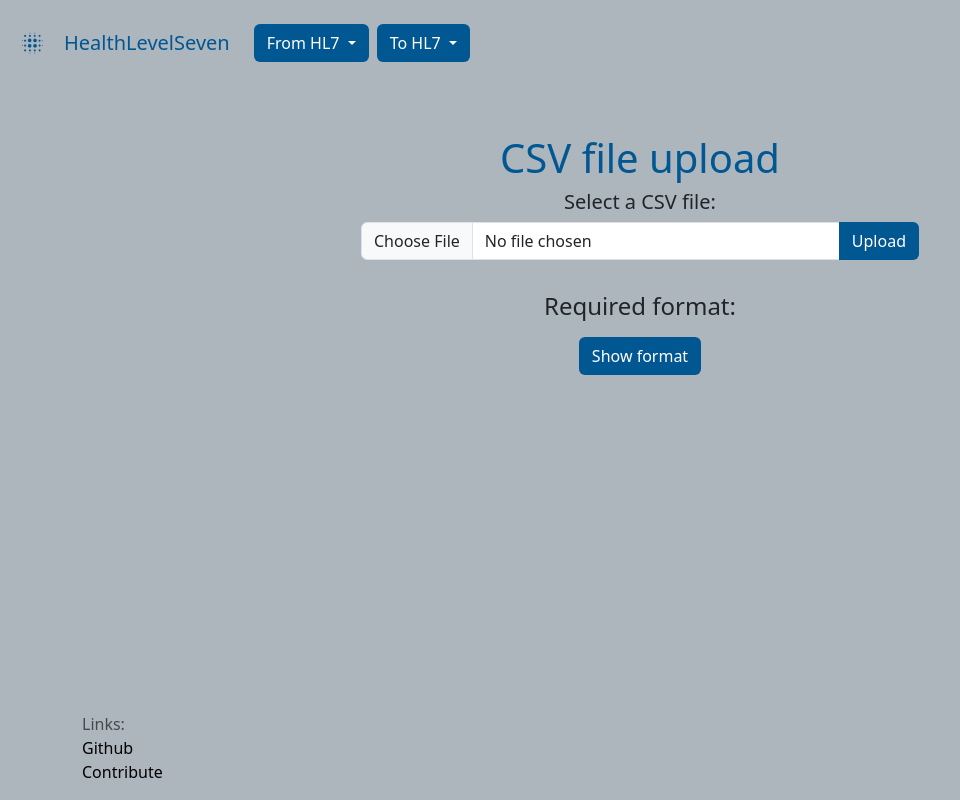
After one commit to Jan-PieterK/health-level-seven, a Django app: page /hl7/upload-csv/ in a window 1280 px wide. The commit adds this page. Shown: the whole page, without its empty margins (0-960 px from the left). Run offline with Django 4.2, Linux system fonts and the light colour scheme; some libraries are stand-ins or nearby versions.

Commit message:
Changed Base with new dropdown buttons; Added a convert function from HL7 to CSV format; Added a HTML template for converting HL7 to CSV; Added a License;

```diff
--- a/src/hl7/urls.py
+++ b/src/hl7/urls.py
@@ -2,6 +2,8 @@ from django.urls import path
 from . import views
 from .views import text_input_view
 from .views import home_view
+from .views import upload_csv
+from .views import hl7_to_csv_view
 from django.conf import settings
 from django.conf.urls.static import static
 
@@ -9,8 +11,9 @@ from django.conf.urls.static import static
 urlpatterns = [
     path("home/", home_view, name='home'),
     path('upload-excel/', views.upload_excel, name='upload-excel'),
+    path('upload-csv/', upload_csv, name='upload_csv'),
     path('text-input/', text_input_view, name='text_input_view'),
-
+    path('hl7_to_csv/', hl7_to_csv_view, name='hl7_to_csv'),
 ]
 
 if settings.DEBUG:
--- a/src/hl7/views.py
+++ b/src/hl7/views.py
@@ -1,15 +1,22 @@
 from django.shortcuts import render, redirect
 from .models import CSVData
 from .forms import TextInputForm
-from src.converter import data_to_hl7, convert
+from src.converter import data_to_hl7, convert, hl7_to_csv
 
 
 def home_view(request):
-    return render(request, "home.html")
+    return render(request,
+                  "home.html")
 
 
 def textbox_view(request):
-    return render(request, 'upload.html')
+    return render(request,
+                  'upload.html')
+
+
+def upload_csv(request):
+    return render(request,
+                  'upload-csv.html')
 
 
 def upload_excel(request):
@@ -58,3 +65,35 @@ def text_input_view(request):
     return render(request,
                   'text_input_page.html',
                   {'form': form})
+
+
+def hl7_to_csv_view(request):
+    if request.method == 'POST':
+
+        form = TextInputForm(request.POST)
+        if form.is_valid():
+            submitted_text = form.cleaned_data['text_input']
+            if '|' not in submitted_text:
+                return render(request,
+                              'hl7_to_csv_page.html',
+                              {'error_message': 'Please upload the required HL7 format'})
+            try:
+                csv_data = hl7_to_csv(submitted_text)  # Transform HL7 to CSV-like format
+            except:
+                pass
+
+            else:
+                context = {
+                    'csv_data': csv_data,  # Use the transformed CSV data
+                }
+                return render(request, 'hl7_to_csv_page.html', context)
+        else:
+            return render(request,
+                          'hl7_to_csv_page.html',
+                          {'error_message': 'No HL7 message submitted'})
+
+    form = TextInputForm()
+    context = {
+        'form': form,
+    }
+    return render(request, 'hl7_to_csv_page.html', context)
--- a/templates/base.html
+++ b/templates/base.html
@@ -43,6 +43,78 @@
     >
       HealthLevelSeven
     </a>
+    <div
+      class="dropdown show"
+    >
+      <button
+        class="btn custom-button dropdown-toggle m-2"
+        href="#" role="button"
+        id="dropdownMenuLinkFromHL7"
+        data-toggle="dropdown"
+        aria-haspopup="true"
+        aria-expanded="true"
+        style="color: white"
+      >
+        From HL7
+      </button>
+
+      <div
+        class="dropdown-menu"
+        aria-labelledby="dropdownMenuLink">
+        <a
+          class="dropdown-item"
+          href="/hl7/hl7_to_csv/"
+        >
+          HL7 to CSV
+        </a>
+        <a
+          class="dropdown-item"
+          href="#"
+        >
+          HL7 to Excel
+        </a>
+      </div>
+    </div>
+    <div
+      class="dropdown show"
+    >
+      <button
+        class="btn custom-button dropdown-toggle"
+        href="#" role="button"
+        id="dropdownMenuLinkToHL7"
+        data-toggle="dropdown"
+        aria-haspopup="true"
+        aria-expanded="false"
+        style="color: white"
+      >
+        To HL7
+      </button>
+
+      <div
+        class="dropdown-menu"
+        aria-labelledby="dropdownMenuLink">
+        <a
+          class="dropdown-item"
+          href="/hl7/upload-csv/"
+        >
+          CSV to HL7
+        </a>
+        <a
+          class="dropdown-item"
+          href="/hl7/upload-excel/"
+        >
+          Excel to HL7
+        </a>
+        <a
+          class="dropdown-item"
+          href="/hl7/text-input/"
+        >
+          Text to HL7
+        </a>
+      </div>
+    </div>
+
+
     <button
       class="navbar-toggler"
       type="button"
@@ -120,7 +153,7 @@
   >
     <a
       class="text-right"
-      href="https://github.com/"
+      href="https://github.com/Jan-PieterK/health-level-seven"
       target="_blank"
       style="text-decoration:none; color:black;"
     >
@@ -132,7 +165,7 @@
   >
     <a
       class="text-right"
-      href="https://github.com/"
+      href="https://github.com/Jan-PieterK/health-level-seven"
       target="_blank"
       style="text-decoration:none; color:black;"
     >
@@ -140,5 +173,21 @@
     </a>
   </div>
 </footer>
+<script>
+
+  $('.dropdown-toggle').dropdown()
+
+
+</script>
+<script src="https://code.jquery.com/jquery-3.2.1.slim.min.js"
+        integrity="sha384-KJ3o2DKtIkvYIK3UENzmM7KCkRr/rE9/Qpg6aAZGJwFDMVNA/GpGFF93hXpG5KkN"
+        crossorigin="anonymous"></script>
+<script src="https://cdn.jsdelivr.net/npm/popper.js@1.12.9/dist/umd/popper.min.js"
+        integrity="sha384-ApNbgh9B+Y1QKtv3Rn7W3mgPxhU9K/ScQsAP7hUibX39j7fakFPskvXusvfa0b4Q"
+        crossorigin="anonymous"></script>
+<script src="https://cdn.jsdelivr.net/npm/bootstrap@4.0.0/dist/js/bootstrap.min.js"
+        integrity="sha384-JZR6Spejh4U02d8jOt6vLEHfe/JQGiRRSQQxSfFWpi1MquVdAyjUar5+76PVCmYl"
+        crossorigin="anonymous"></script>
 </body>
+
 </html>
--- /dev/null
+++ b/templates/upload-csv.html
@@ -0,0 +1,170 @@
+{% extends "base.html" %}
+{% load static %}
+{% block content %}
+
+<div
+  class="upload_csv"
+>
+  <h1
+    class="custom-text-color"
+  >
+    CSV file upload
+  </h1>
+  {% if messages %}
+  <ul
+    class="messages"
+  >
+    {% for message in messages %}
+    <li>
+      {% if message.tags %} class="{{ message.tags }}"{% endif %}>{{ message }}
+    </li>
+    {% endfor %}
+  </ul>
+  {% endif %}
+  <div
+    class="container"
+  >
+    <div
+      class="justify-content-center d-flex"
+    >
+      <div
+        class="col-md-6"
+      >
+        <form
+          class="text-center"
+          method="post"
+          enctype="multipart/form-data"
+        >
+          {% csrf_token %}
+          <label
+            class="h5"
+            for="csv_file"
+          >
+            Select a CSV file:
+          </label>
+          <div
+            class="input-group mb-3"
+          >
+            <input
+              type="file"
+              class="form-control"
+              id="csv_file"
+              name="csv_file"
+              accept=".csv"
+            >
+            <button
+              style="color:white;"
+              class="btn custom-button"
+              type="submit"
+            >
+              Upload
+            </button>
+          </div>
+        </form>
+      </div>
+    </div>
+  </div>
+</div>
+</div>
+<div
+  class="text-center"
+>
+  {{ error_message }}
+</div>
+
+<div
+  class="upload_csv m-3"
+>
+  <h4>
+    Required format:
+  </h4>
+</div>
+<div
+  class="justify-content-center d-flex m-2"
+>
+  <button
+    class="btn custom-button"
+    style="color:white;"
+    id="toggleButton"
+  >
+    Show format
+  </button>
+</div>
+
+<div
+  class="container w-25 hidden"
+  id="tableContainer"
+>
+
+
+  <div
+    class="container mt-3"
+  >
+    <div
+      class="input-group"
+    >
+      <card
+        class="form-control bg-hl7-primary"
+        id="csv-format"
+        style="white-space: pre-line; color: white;"
+        >MSH;2;^~\&;
+        PID;24.1.1;Y;
+        ENV;1;P03;
+      </card>
+      </a>
+    </div>
+  </div>
+
+
+</div>
+{% if hl7_message %}
+<div
+  class="container mt-3"
+>
+  <div
+    class="input-group"
+  >
+    <textarea class="form-control"
+              id="hl7-message"
+              rows="4"
+    >{{ hl7_message }}</textarea>
+    <a
+      href="#"
+      id="copy-button"
+    >
+      <img
+        class="copy-button-icon m-2"
+        src="{% static 'copy-solid.png' %}"
+        alt="Copy"
+      >
+    </a>
+  </div>
+</div>
+
+{% endif %}
+
+<script>
+ document.addEventListener('DOMContentLoaded', function() {
+  document.getElementById("copy-button").addEventListener("click", function() {
+    var hl7MessageTextArea = document.getElementById("hl7-message");
+    hl7MessageTextArea.select();
+    document.execCommand("copy");
+  });
+
+    });
+
+  const toggleButton = document.getElementById('toggleButton');
+  const tableContainer = document.getElementById('tableContainer');
+
+  toggleButton.addEventListener('click', function() {
+    tableContainer.classList.toggle('hidden');
+  });
+
+
+
+
+
+
+</script>
+
+{% endblock content %}
```
Also changed, not shown: other parts of templates/base.html (+0 -39 lines), src/converter.py (+46 -0 lines), templates/hl7_to_csv_page.html (added, +82 -0 lines), LICENSE/LICENSE.txt (added).
